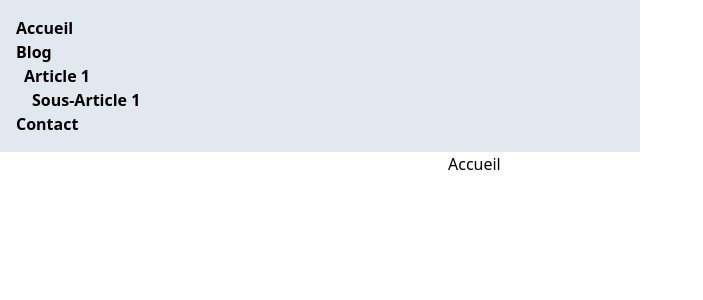
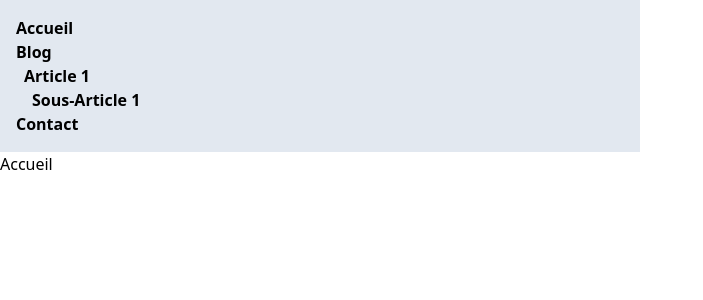
Before and after one commit to nobelAubry5/https---github.com-nobelAubry5-nextjs-start, a Next.js app: page / in a window 1280 px wide. Shown: the top 300 px of the page, without its empty margins (0-703 px from the left). Built offline with nearby package versions, Linux system fonts and the light colour scheme.

Commit message:
Page 404 ajouté

```diff
--- /dev/null
+++ b/pages/404.js
@@ -0,0 +1,3 @@
+export default function Error404() {
+  return <div>404 Erreur</div>;
+}
--- a/pages/index.js
+++ b/pages/index.js
@@ -2,7 +2,7 @@ import Navbar from "../components/Navbar/Navbar";
 
 export default function Home() {
   return (
-    <div className="mx-auto max-w-sm">
+    <div>
       <h1>Accueil</h1>
     </div>
   );
```
